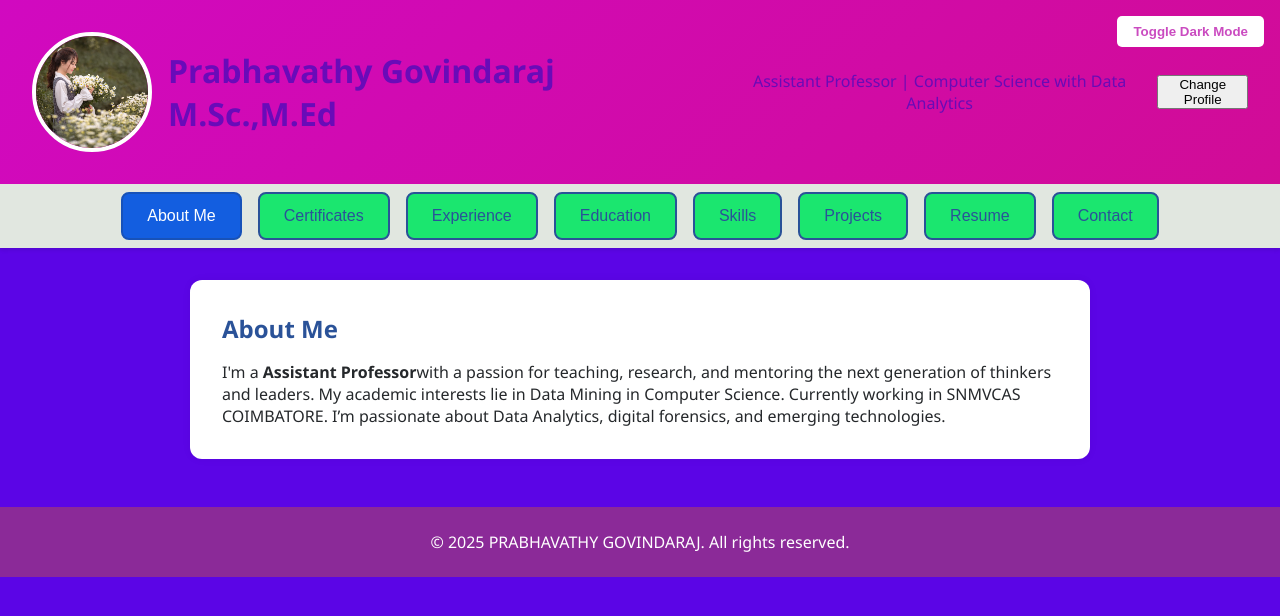
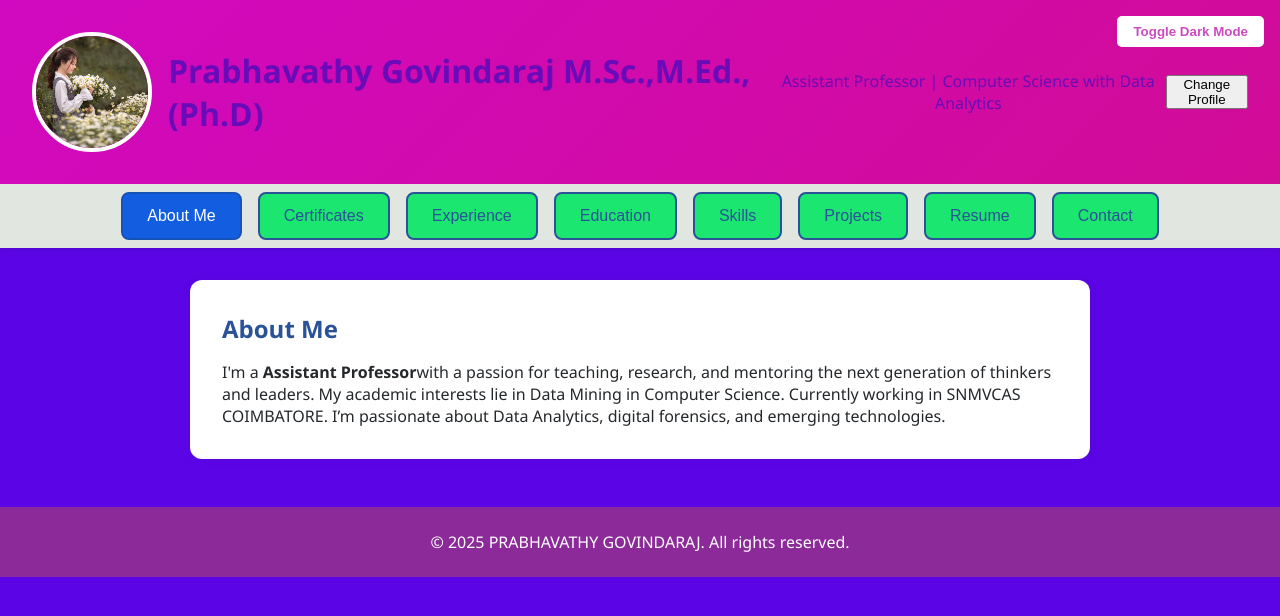
Before and after one commit to Prabhavathy17/portfolio, a plain HTML site: page index.html in a window 1280 px wide. Drawn offline with Linux system fonts and the light colour scheme.

Commit message:
Update index.html

```diff
--- a/index.html
+++ b/index.html
@@ -200,7 +200,7 @@
   <button class="dark-toggle" onclick="toggleDarkMode()">Toggle Dark Mode</button>
   <img src="woman-8894656_1280.jpg" alt="Profile Picture" class="profile-picture" id="profileImage" style="margin: 0 1rem 0 0; align-self: flex-start;">
   <div style="text-align: left;">
-    <h1>Prabhavathy Govindaraj M.Sc.,M.Ed</h1>
+    <h1>Prabhavathy Govindaraj M.Sc.,M.Ed.,(Ph.D)</h1>
 
   </div>
   <p>Assistant Professor | Computer Science with Data Analytics</p>
```
